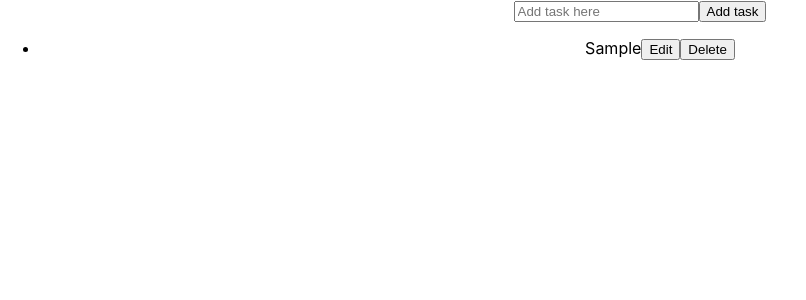
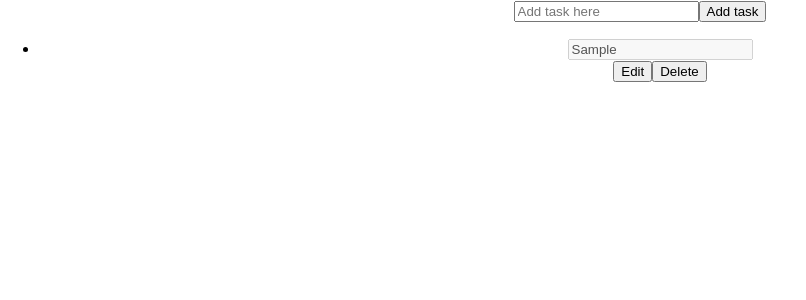
Before and after one commit to barcode-network/learn-react, a React (Create React App) app: page / in a window 1280 px wide. Both pictures are taken after typing "Sample" into the empty fields and a click on the button "Add task". Shown: the top 300 px of the page, without its empty margins (0-806 px from the left). Built offline with nearby package versions, Linux system fonts and the light colour scheme.

Commit message:
version 1.0

```diff
--- a/package.json
+++ b/package.json
@@ -8,8 +8,8 @@
     "@testing-library/user-event": "^12.1.10",
     "react": "^17.0.1",
     "react-dom": "^17.0.1",
-    "react-scripts": "4.0.3",
-    "web-vitals": "^1.0.1"
+    "react-scripts": "^4.0.3",
+    "web-vitals": "^1.1.0"
   },
   "scripts": {
     "start": "react-scripts start",
--- a/src/App.js
+++ b/src/App.js
@@ -4,6 +4,8 @@ import "./App.css";
 const App = () => {
   const [title, setTitle] = useState("");
   const [tasks, setTasks] = useState([]);
+  const [editTableRow, setEditTableRow] = useState(-1)
+  const [editTableField, setEditTableField] = useState('')
 
   useEffect(() => {
     //Check if localstorage is
@@ -18,7 +20,7 @@ const App = () => {
   useEffect(() => {
     //Save to localstorage whenever tasks is updated
     if (tasks.length > 0) {
-      console.log("save tasks to localstorage");
+      //console.log("save tasks to localstorage");
       window.localStorage.setItem("tasks", JSON.stringify(tasks));
     }
   }, [tasks]);
@@ -31,17 +33,40 @@ const App = () => {
 
   //Handles saving to the tasks array
   const handleSubmit = () => {
-    console.log("handle submit", title);
+    //console.log("handle submit", title);
     setTasks([...tasks, title]);
     setTitle("");
   };
 
+  const toggleEditMode = (taskIndex) => {
+    setEditTableRow(taskIndex)
+  }
+
+  const handleEditFieldChange = (e) => {
+    const { value } = e.target
+    setEditTableField(value)
+  }
+
   const handleEdit = () => {
     //TODO: Edit todo using the es6 find
+
+    const replace = tasks.findIndex((item, index) => editTableRow === index)
+    tasks[replace] = editTableField
+
+    console.log(tasks);
+
+    setTasks([...tasks])
+    setEditTableRow(-1)
+
   };
 
-  const handleRemove = () => {
+  const handleRemove = (taskIndex) => {
     //TODO: Remove todo using es6 filter
+
+    const updateArr = tasks.filter((task, index) => index !== taskIndex);
+
+    setTasks(updateArr);
+
   };
 
   return (
@@ -62,16 +87,35 @@ const App = () => {
       <ul>
         {tasks?.length > 0
           ? tasks.map((item, index) => (
-              <li key={index}>
-                {item}
-                <button type="button" onClick={handleEdit}>
-                  Edit
-                </button>
-                <button type="button" onClick={handleRemove}>
-                  Delete
-                </button>
-              </li>
-            ))
+            <li key={index}
+              className='my-5 flex flex-row justify-evenly'>
+
+              <input
+                type='text'
+                defaultValue={item}
+                disabled={index !== editTableRow}
+                onChange={handleEditFieldChange}
+              />
+
+              <div>
+                {index !== editTableRow ? (
+                  <>
+                    <button
+                      type="button"
+                      onClick={() => toggleEditMode(index)}>Edit</button>
+                    <button
+                      type="button"
+                      onClick={() => handleRemove(index)}>Delete</button>
+                  </>
+                ) : (
+                    <button
+                      type="button"
+                      onClick={handleEdit}>Save</button>
+                  )}
+
+              </div>
+            </li>
+          ))
           : "Nothing in list"}
       </ul>
     </div>
```
Also changed, not shown: 1 other file (tests, documents, lock files or other folders).
